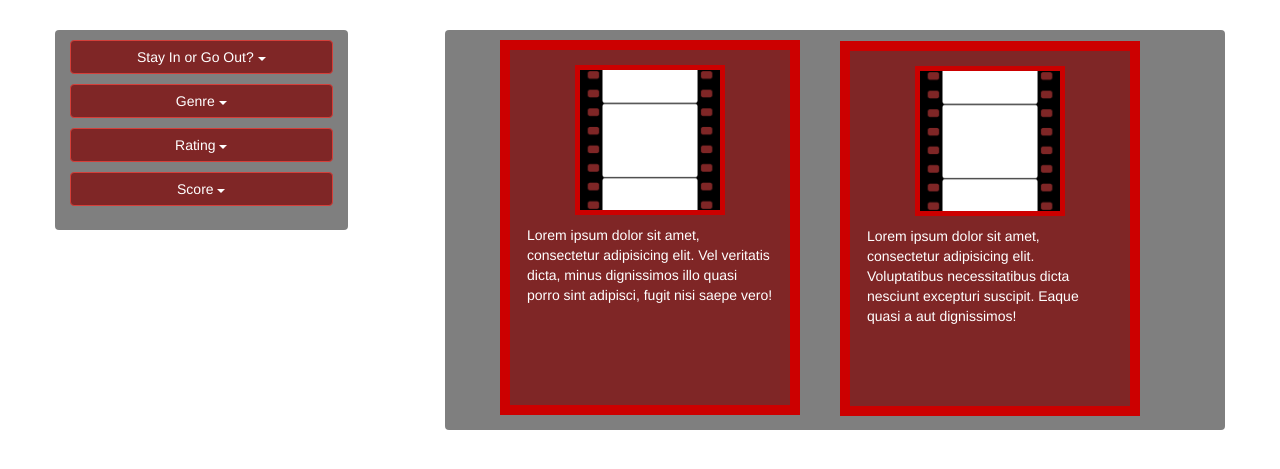
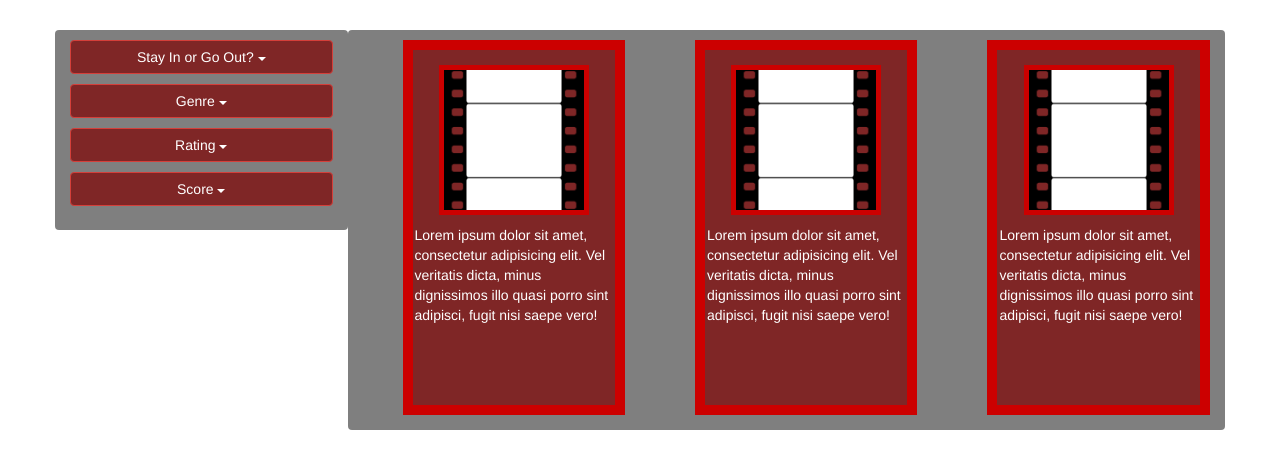
Before and after one commit to supernatmor/Pick-a-Flick, a plain HTML site: page main.html in a window 1280 px wide. Shown: the part 221-690 px from the top of the page. Drawn offline with nearby package versions, Linux system fonts and the light colour scheme; no server answers.

Commit message:
responsive scaling added, no more gray backdrops

```diff
--- a/main.html
+++ b/main.html
@@ -18,11 +18,12 @@
         </div>
         <div class="row content">
             <div id="userInput" class="col-md-3">
+                <div class="userInput">
                     <div class="dropdown">
                         <button class="btn btn-danger dropdown-toggle" style="width: 100%" type="button" data-toggle="dropdown">Stay In or Go Out?
                             <span class="caret"></span></button>
                         <ul class="dropdown-menu">
-                        <li class="venPick"><a><span class="glyphicon glyphicon-film" aria-bed="true"> &nbsp</span>In</a></li>
+                            <li class="venPick"><a><span class="glyphicon glyphicon-bed" aria-bed="true"> &nbsp</span>In</a></li>
                             <li class="venPick"><a><span class="glyphicon glyphicon-road" aria-bed="true"> &nbsp</span>Out</a></li>
                         </ul>
                     </div>
@@ -57,32 +58,42 @@
                         </ul>
                     </div>
                 </div>
-            <div class="col-md-1">
-                <!--spacer column-->
             </div>
-            <div id="outputBox" class="col-md-8">
-
-                <div class="card col-md-4" style="width: 30rem;">
+            <div id="outputBox" class="col-md-9">
+                <div class="outputBox">
+                    <div class="row">
+                        <div class="col-md-6 col-lg-4">
+                            <div class="card">
                                 <img class="card-img-top mx-auto" src="assets/images/film.png " alt="Card image cap ">
                                 <div class="card-body ">
                                     <p class="card-text ">Lorem ipsum dolor sit amet, consectetur adipisicing elit. Vel veritatis dicta, minus dignissimos illo quasi porro sint adipisci, fugit nisi saepe vero!</p>
                                 </div>
                             </div>
-                <div class="col-md-2">
-                    <!--spacer column-->
                         </div>
-                <div class="card col-md-4" style="width: 30rem;">
-                    <img class="card-img-top " src="assets/images/film.png " alt="Card image cap ">
+                        <div class="col-md-6 col-lg-4">
+                            <div class="card">
+                                <img class="card-img-top mx-auto" src="assets/images/film.png " alt="Card image cap ">
                                 <div class="card-body ">
-                        <p class="card-text ">Lorem ipsum dolor sit amet, consectetur adipisicing elit. Voluptatibus necessitatibus dicta nesciunt excepturi suscipit. Eaque quasi a aut dignissimos! </p>
+                                    <p class="card-text ">Lorem ipsum dolor sit amet, consectetur adipisicing elit. Vel veritatis dicta, minus dignissimos illo quasi porro sint adipisci, fugit nisi saepe vero!</p>
                                 </div>
                             </div>
-
+                        </div>
+                        <div class="col-md-6 col-lg-4">
+                            <div class="card">
+                                <img class="card-img-top mx-auto" src="assets/images/film.png " alt="Card image cap ">
+                                <div class="card-body ">
+                                    <p class="card-text ">Lorem ipsum dolor sit amet, consectetur adipisicing elit. Vel veritatis dicta, minus dignissimos illo quasi porro sint adipisci, fugit nisi saepe vero!</p>
+                                </div>
+                            </div>
+                        </div>
+                    </div>
+                </div>
             </div>
         </div>
     </div>
     <script src="https://maxcdn.bootstrapcdn.com/bootstrap/3.3.7/js/bootstrap.min.js "></script>
     <script src="assets/js/logic.js "></script>
+    <script src="https://www.gstatic.com/firebasejs/live/3.0/firebase.js"></script>
 </body>
 
 </html>
```
Lines whose indentation alone changed are shown as unchanged.
